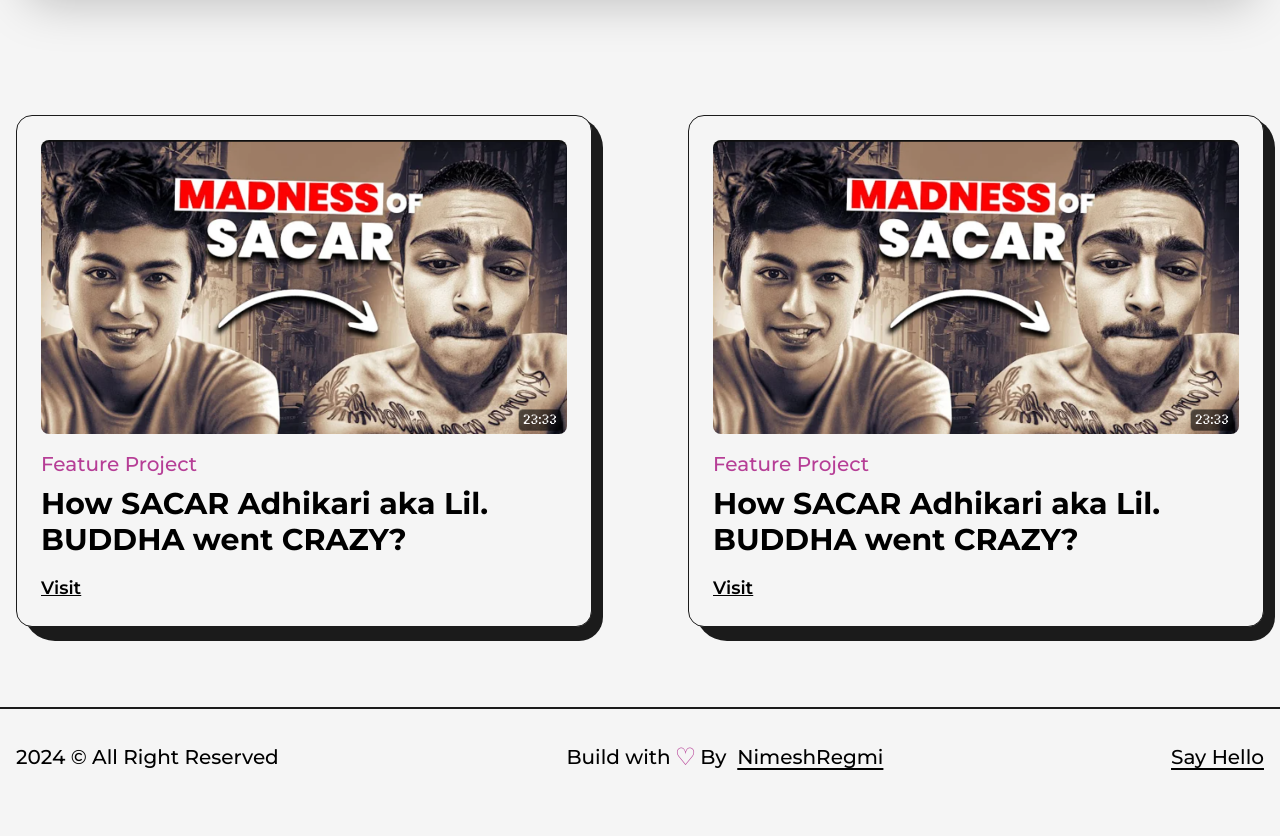
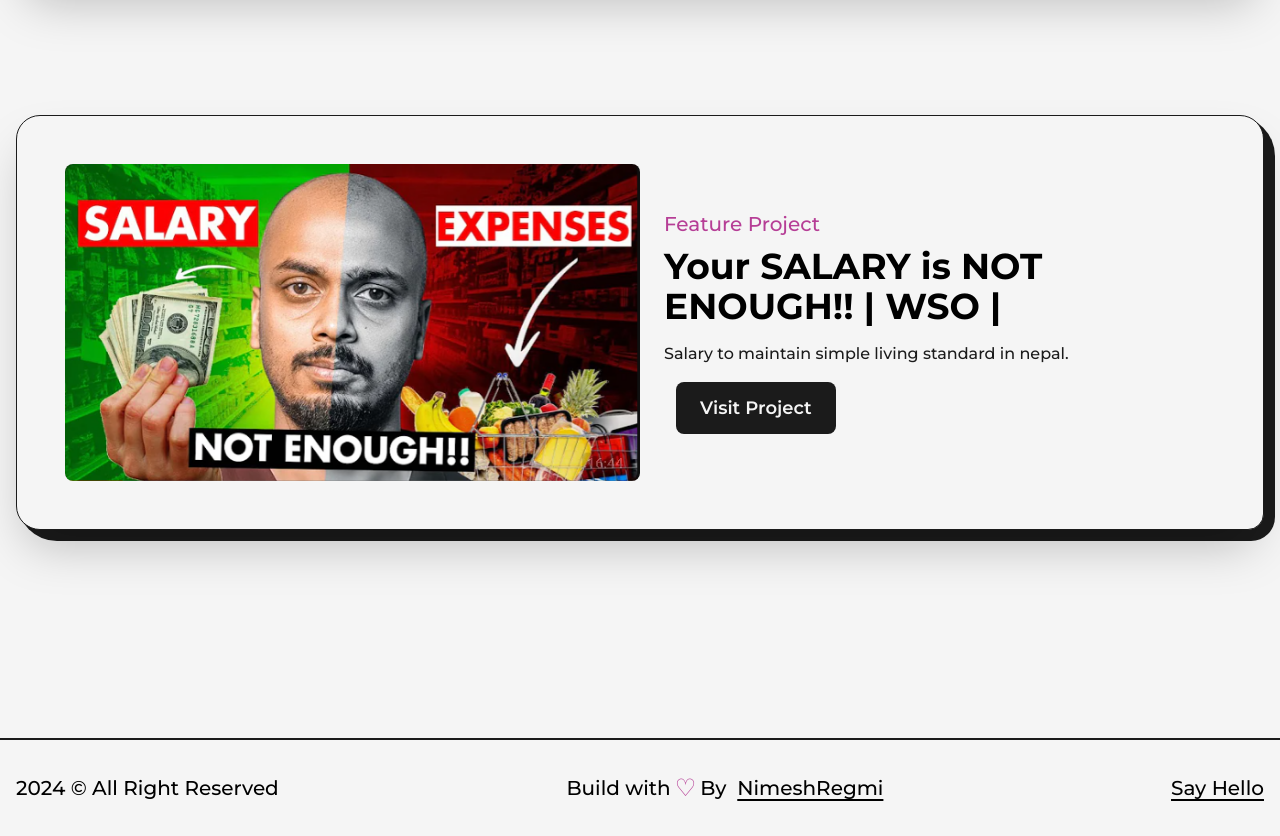
Before and after one commit to Nimeshregmi/rajuWebsite, a Next.js app: page /projects in a window 1280 px wide. Shown: the part 825-1661 px from the top of the page. Before the commit the page ends 1630 px from the top, so only its background shows below. Built offline with nearby package versions, Linux system fonts and the light colour scheme.

Commit message:
little change

```diff
--- a/src/app/(pages)/projects/page.tsx
+++ b/src/app/(pages)/projects/page.tsx
@@ -6,6 +6,7 @@ import Link from "next/link";
 import Image, { StaticImageData } from "next/image";
 import { GithubIcon } from "@/components/Icons";
 import project1 from "../../../../public/images/projects/img1.png";
+import project2 from "../../../../public/images/projects/img2.png";
 import { motion } from "framer-motion";
 
 interface Props {
@@ -150,26 +151,18 @@ const page = () => {
                 link={"https://www.youtube.com/watch?v=qZyklrDwfGc&t=844s"}
               />
             </div>
-            <div className="col-span-6">
-              <Project
+            <div className="col-span-12">
+              <FeatureProject
                 githublink="/"
-                img={project1}
+                img={project2}
                 type={"Feature Project"}
-                title={"How SACAR Adhikari aka Lil. BUDDHA went CRAZY?"}
-                summary={"A Beautiful video on life story of sacar Adhikari."}
-                link={"/"}
+                title={"Your SALARY is NOT ENOUGH!! | WSO |"}
+                summary={"Salary to maintain simple living standard in nepal."}
+                link={"https://www.youtube.com/watch?v=Qju3fqYHQIM"}
               />
             </div>
-            <div className="col-span-6">
-              {" "}
-              <Project
-                githublink="/"
-                img={project1}
-                type={"Feature Project"}
-                title={"How SACAR Adhikari aka Lil. BUDDHA went CRAZY?"}
-                summary={"A Beautiful video on life story of sacar Adhikari."}
-                link={"/"}
-              />
+            <div>
+
             </div>
             {/* <div className="col-span-12">
               <FeatureProject
--- a/src/components/Experience.tsx
+++ b/src/components/Experience.tsx
@@ -70,9 +70,7 @@ const Experience = () => {
             time=" 2024-Present "
             address="Pokhara, Nepal"
             companyLink="https://www.youtube.com/@MisguidedNepal"
-            work="Worked on a team responsible for developing new features for Google's
-            search engine, including improving the accuracy and relevance of search results and
-            developing new tools for data analysis and visualization."
+            work="Responsible for editing and producing engaging video content, collaborating with the creative team to enhance visual storytelling and brand presence."
           />
           <Detail
             position="Motion Graphics Designer"
@@ -80,9 +78,7 @@ const Experience = () => {
             time=" 2024-Present "
             address=" Kathmandu, Nepal"
             companyLink="https://www.youtube.com/@WhySoOffended"
-            work="Worked on a team responsible for developing a new mobile app feature that allowed users to create and
-            share short-form video content, including designing and implementing a new user interface and developing
-            the backend infrastructure to support the feature."
+            work="Designs and animates dynamic motion graphics, enhancing visual content for diverse media platforms and collaborating with the creative team to elevate brand storytelling."
           />
           <Detail
             position="UI/UX Designer"
@@ -90,8 +86,7 @@ const Experience = () => {
             time=" 2023-Present  "
             address="Kathmandu,Nepal"
             companyLink="https://www.msmentertainments.com/"
-            work="Worked on a team responsible for developing Amazon's mobile app, including implementing new features such
-            as product recommendations and user reviews, and optimizing the app's performance and reliability."
+            work="Designs user-friendly interfaces and enhances user experience, collaborating with developers and stakeholders to create engaging digital products."
           />
           <Detail
             position="Video Editor"
@@ -99,9 +94,7 @@ const Experience = () => {
             time="2021-2023  "
             address="Kathmandu, Nepal"
             companyLink="/"
-            work="Worked on a team responsible for developing new features for Microsoft's Windows operating system,
-            including implementing a new user interface for a system settings panel and optimizing the performance of
-            a core system component."
+            work="Edited and produced video content, ensuring high-quality visuals and engaging storytelling for news and media broadcasts."
           />
         </ul>
       </div>
```
Also changed, not shown: public/images/projects/img2.png (added).
